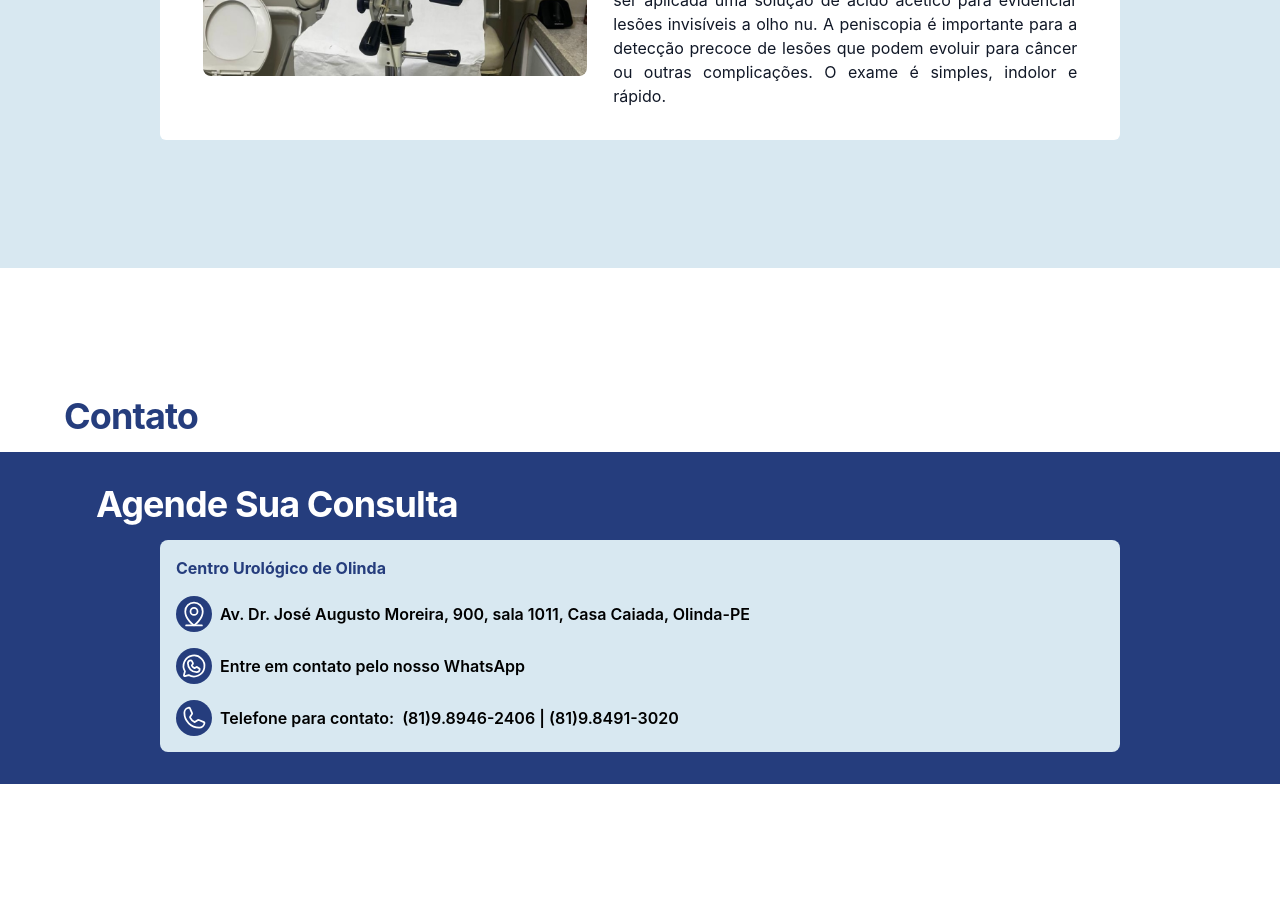
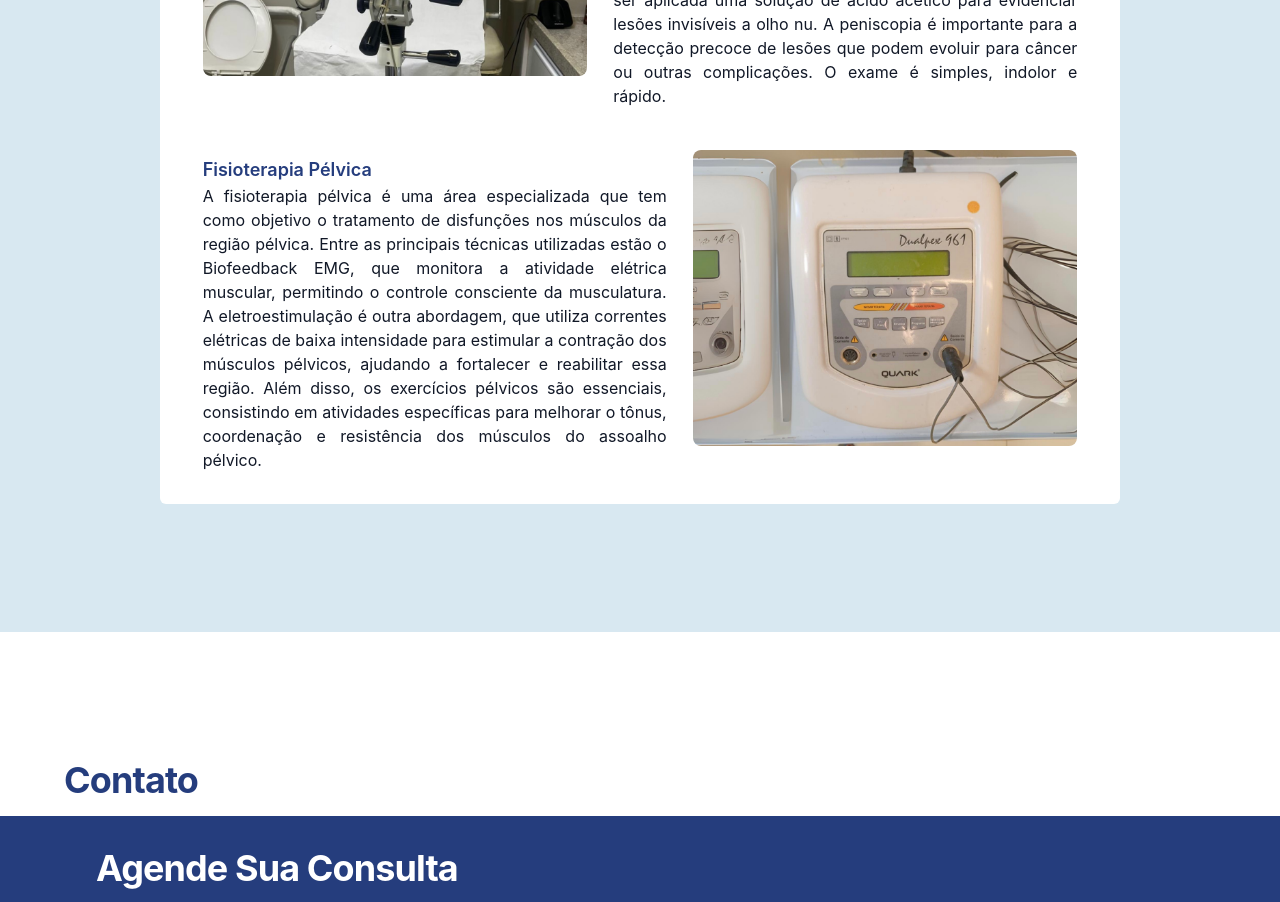
Before and after one commit to DeborahLyra/centro-urologico-de-olinda, a React (Vite) app: page / in a window 1280 px wide. Shown: the part 2420-3322 px from the top of the page. Built offline with nearby package versions, Linux system fonts and the light colour scheme.

Commit message:
added new exam

```diff
--- a/src/components/aboutTheClinic/AboutTheClinic.jsx
+++ b/src/components/aboutTheClinic/AboutTheClinic.jsx
@@ -2,6 +2,7 @@ import React from 'react'
 import exame1 from '/public/imgs/exame-1.jpeg'
 import exame2 from '/public/imgs/exame-2.jpeg'
 import exame3 from '/public/imgs/exame-3.png'
+import exame4 from '/public/imgs/exame-4.png'
 
 const mainProcedures = [
     {
@@ -26,6 +27,13 @@ const mainProcedures = [
         imageAlt: 'Peniscopia',
         href: '#',
     },
+    {
+        name: 'Fisioterapia Pélvica',
+        description: 'A fisioterapia pélvica é uma área especializada que tem como objetivo o tratamento de disfunções nos músculos da região pélvica. Entre as principais técnicas utilizadas estão o Biofeedback EMG, que monitora a atividade elétrica muscular, permitindo o controle consciente da musculatura. A eletroestimulação é outra abordagem, que utiliza correntes elétricas de baixa intensidade para estimular a contração dos músculos pélvicos, ajudando a fortalecer e reabilitar essa região. Além disso, os exercícios pélvicos são essenciais, consistindo em atividades específicas para melhorar o tônus, coordenação e resistência dos músculos do assoalho pélvico.',
+        imageSrc: exame4,
+        imageAlt: 'Peniscopia',
+        href: '#',
+    },
 ]
 
 
@@ -38,7 +46,7 @@ export function AboutTheClinic() {
                 {/* exames principais */}
                 <div className="mt-4 p-4  pb-8 space-y-6 md:bg-white lg:bg-white md:w-9/12 lg:w-9/12 rounded-md m-auto">
                     {mainProcedures.map((procedure, index) => (
-                        <div key={procedure.name} className={`group relative flex my-2 items-center justify-evenly flex-col md:w-full lg:w-full lg:flex-row ${index % 2 === 1 ? 'lg:flex-row-reverse' : ''}`}>
+                        <div key={procedure.name} className={`group relative flex my-2 items-center justify-evenly flex-col md:w-full lg:w-full lg:flex-row ${index % 2 === 1 ? 'lg:flex-row-reverse' : ''} `}>
                             <div className="relative h-full w-96 overflow-hidden rounded-lg sm:aspect-h-1 sm:aspect-w-2 lg:aspect-h-1 lg:aspect-w-1 sm:h-64 sm:mb-2 lg:h-full lg:w-96">
                                 <img
                                     alt={procedure.imageAlt}
```
Also changed, not shown: public/imgs/exame-4.png (added).
